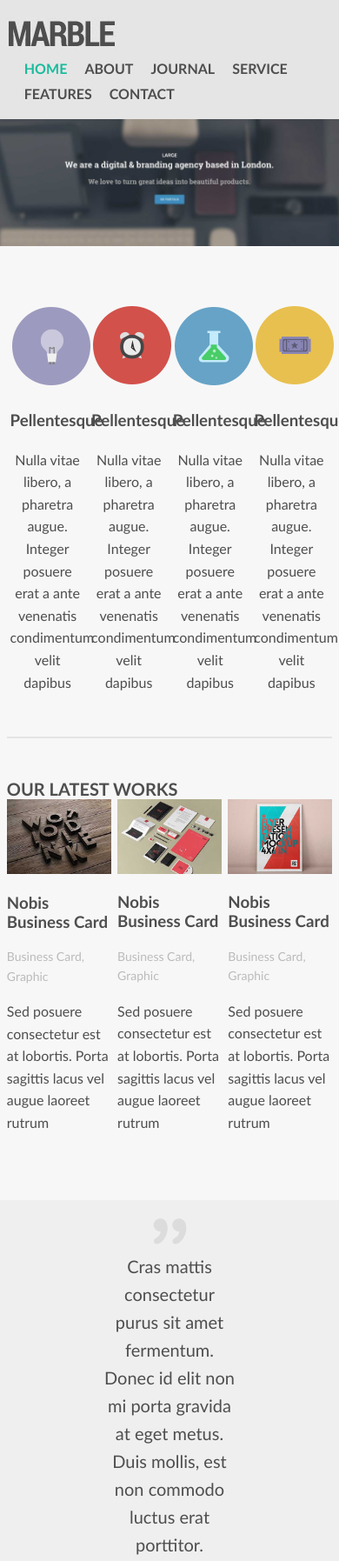
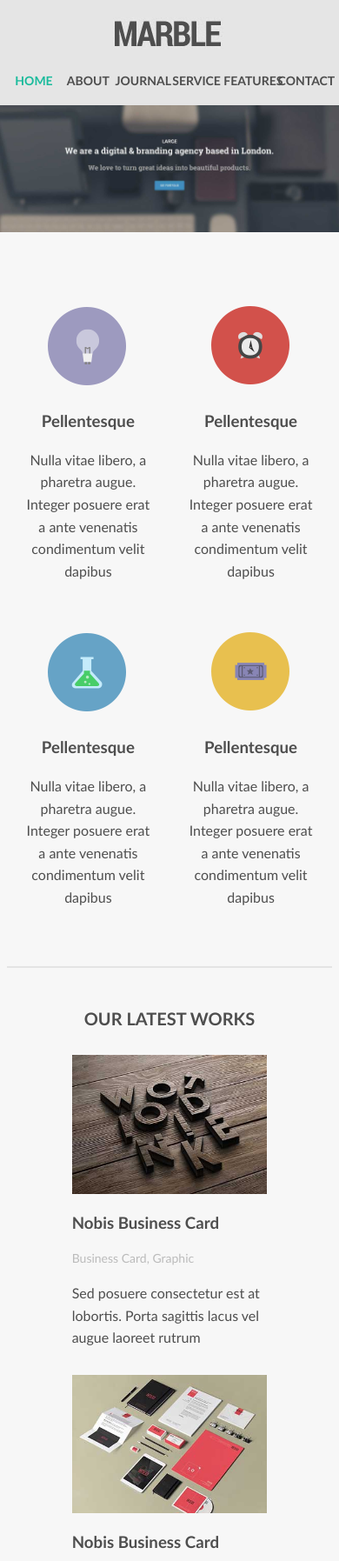
Before and after one commit to web-240-responsive-design-na/PSD-to-Responsive-Website-001-Assignment-001, a plain HTML site: page index.html in a window 390 px wide. Shown: the top 1795 px of the page at 87% size. Drawn offline with Linux system fonts and the light colour scheme.

Commit message:
Assignment 9 - Media Query styling for tablet devices inside style.css is complete

```diff
--- a/_notes/dwsync.xml
+++ b/_notes/dwsync.xml
@@ -2,5 +2,5 @@
 <dwsync>
 <file name="index.html" server="web240-psd-to-responsive-website-001.nickazzarello.com" local="131626908688065141" remote="131627090400000000" Dst="1" />
 <file name="README.md" server="web240-psd-to-responsive-website-001.nickazzarello.com" local="131626749232641404" remote="131626938000000000" Dst="1" />
-<file name="style.css" server="web240-psd-to-responsive-website-001.nickazzarello.com" local="131626959669163556" remote="131627140200000000" Dst="1" />
+<file name="style.css" server="web240-psd-to-responsive-website-001.nickazzarello.com" local="131627771493208251" remote="131627951400000000" Dst="1" />
 </dwsync>
--- a/style.css
+++ b/style.css
@@ -203,3 +203,56 @@ footer li.tw {
   color: #999;
   font-size: 14px;
 }
+
+/* Media Queries */
+
+@media screen and (max-width: 960px) {
+
+  #selling-points li {
+    width: 40%;
+    padding: 0 5%;
+    margin: 20px 0;
+  }
+
+  footer ul {
+    width: 50%;
+  }
+
+  footer ul: nth-child(odd) {
+    clear: both;
+  }
+
+  #quote {
+    width: 90%;
+    padding: 40px 5%;
+  }
+}
+
+@media screen and (max-width: 768px) {
+
+  header nav {
+    float: none;
+  }
+
+  header nav li {
+    margin-left: 0;
+    width: 16.66%;
+    text-align: center;
+    font-size: 14px;
+  }
+
+  header h1.logo {
+    float: none;
+    margin: 0 auto 15px;
+  }
+
+  #latest-work li {
+    width: 60%;
+    margin: 30px 20% !important;
+    float: none;
+  }
+
+  #latest-work h2 {
+    text-align: center;
+  }
+}
```
